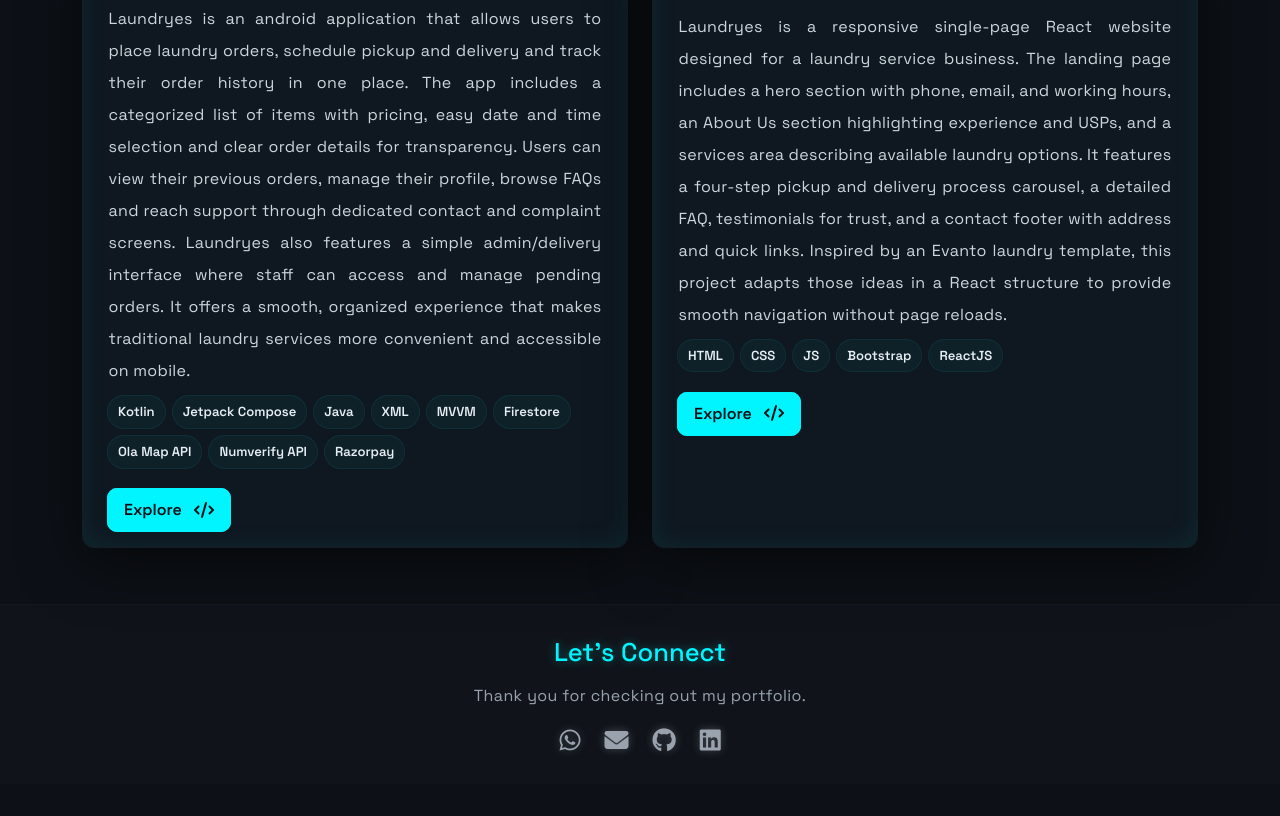
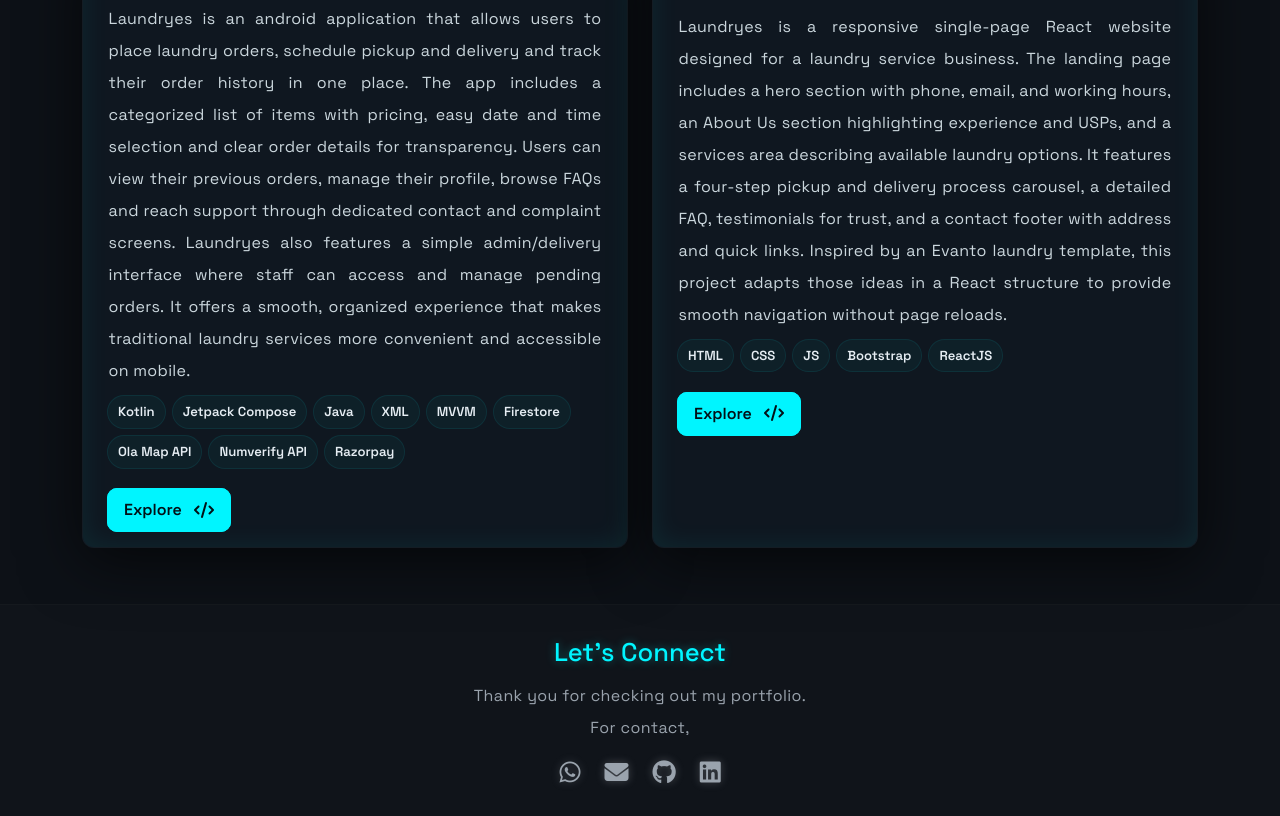
Before and after one commit to Sri-10ran/sribathran, a plain HTML site: page index.html in a window 1280 px wide. Shown: the part 3891-4707 px from the top of the page. Before the commit the page ends 4675 px from the top, so only its background shows below. Drawn offline with nearby package versions, Linux system fonts and the light colour scheme.

Commit message:
Fix HTML formatting and update content

```diff
--- a/index.html
+++ b/index.html
@@ -303,7 +303,7 @@
     <h6 class="section-title contact animate">Let’s Connect</h6>
 
     <p class="content-text text-center animate">
-      Thank you for checking out my portfolio. </br>
+      Thank you for checking out my portfolio. </br> For contact,
     </p>
 
     <!-- <p class="mt-0 text-secondary vision">
```
